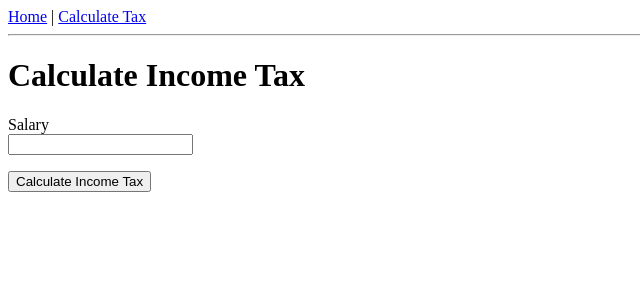
After one commit to perpetual-pelican/InvesTax, a Flask app: page /calculate_tax in a window 1280 px wide. The commit adds this page. Shown: the top 300 px of the page, without its empty margins (0-640 px from the left). Run offline with Flask 2, Linux system fonts and the light colour scheme.

Commit message:
adding basic route and form for tax calculator

```diff
--- /dev/null
+++ b/app/forms.py
@@ -0,0 +1,18 @@
+from flask_wtf import FlaskForm
+from wtforms import DecimalField, SubmitField
+from wtforms.validators import InputRequired, ValidationError
+
+class SalaryPositive(object):
+  def __init__(self, message=None):
+    if not message:
+      message = 'Salary must be greater than zero'
+    self.message = message
+
+  def __call__(self, form, field):
+    value = field.data or 0
+    if value <= 0:
+      raise ValidationError(self.message)
+
+class Form(FlaskForm):
+  salary = DecimalField('Salary', validators=[InputRequired(), SalaryPositive()])
+  submit = SubmitField('Calculate Income Tax')
--- a/app/routes.py
+++ b/app/routes.py
@@ -1,7 +1,20 @@
-from flask import render_template
+from flask import render_template, flash, redirect, url_for
 from app import app
+from app.forms import Form
+from tax_calculator import calculate_taxes
 
 @app.route('/')
 @app.route('/index')
 def index():
   return render_template('index.html', title='Home')
+
+@app.route('/calculate_tax', methods=['GET', 'POST'])
+def calculate_tax():
+  form = Form()
+  salary = None
+  taxes = None
+  if form.validate_on_submit():
+    salary = form.salary.data
+    flash('Calculating tax for salary \"{}\"'.format(salary))
+    taxes = calculate_taxes(salary)
+  return render_template('calculate_tax.html', title='Calculate Tax', salary=salary, taxes=taxes, form=form)
--- a/app/templates/base.html
+++ b/app/templates/base.html
@@ -8,8 +8,17 @@
     {% endif %}
   </head>
   <body>
-    <div><a href="/index">Home</a></div>
+    <div>
+      <a href="{{ url_for('index') }}">Home</a> |
+      <a href="{{ url_for('calculate_tax')}}">Calculate Tax</a>
+    </div>
     <hr />
-    {% block content %}{% endblock %}
+    {% with messages = get_flashed_messages() %} {% if messages %}
+    <ul>
+      {% for message in messages %}
+      <li>{{ message }}</li>
+      {% endfor %}
+    </ul>
+    {% endif %} {% endwith %} {% block content %}{% endblock %}
   </body>
 </html>
--- /dev/null
+++ b/app/templates/calculate_tax.html
@@ -0,0 +1,23 @@
+{% extends "base.html" %} {% block content %}
+<h1>Calculate Income Tax</h1>
+<form action="" method="post" novalidate>
+  {{ form.hidden_tag() }}
+  <p>
+    {{ form.salary.label }}<br />
+    {{ form.salary(size=32) }} {% for error in form.salary.errors %}
+    <span style="color: red">[{{ error }}]</span>
+    {% endfor %}
+  </p>
+  <p>{{ form.submit() }}</p>
+</form>
+{% if salary and taxes %}
+<div>
+  <p>Base Salary: ${{ salary }}</p>
+  <p>Federal Income Tax: ${{ taxes.federal }}</p>
+  <p>State Income Tax: ${{ taxes.state }}</p>
+  <p>Medicare Tax: ${{ taxes.medicare }}</p>
+  <p>Social Security Tax: ${{ taxes.social_security }}</p>
+  <p>Total Income Tax: ${{ taxes.total }}</p>
+  <p>Post-Tax Salary: ${{ salary - taxes.total }}</p>
+</div>
+{% endif %} {% endblock %}
```
Also changed, not shown: demo.py (+2 -5 lines), tax_calculator.py (+4 -3 lines).
